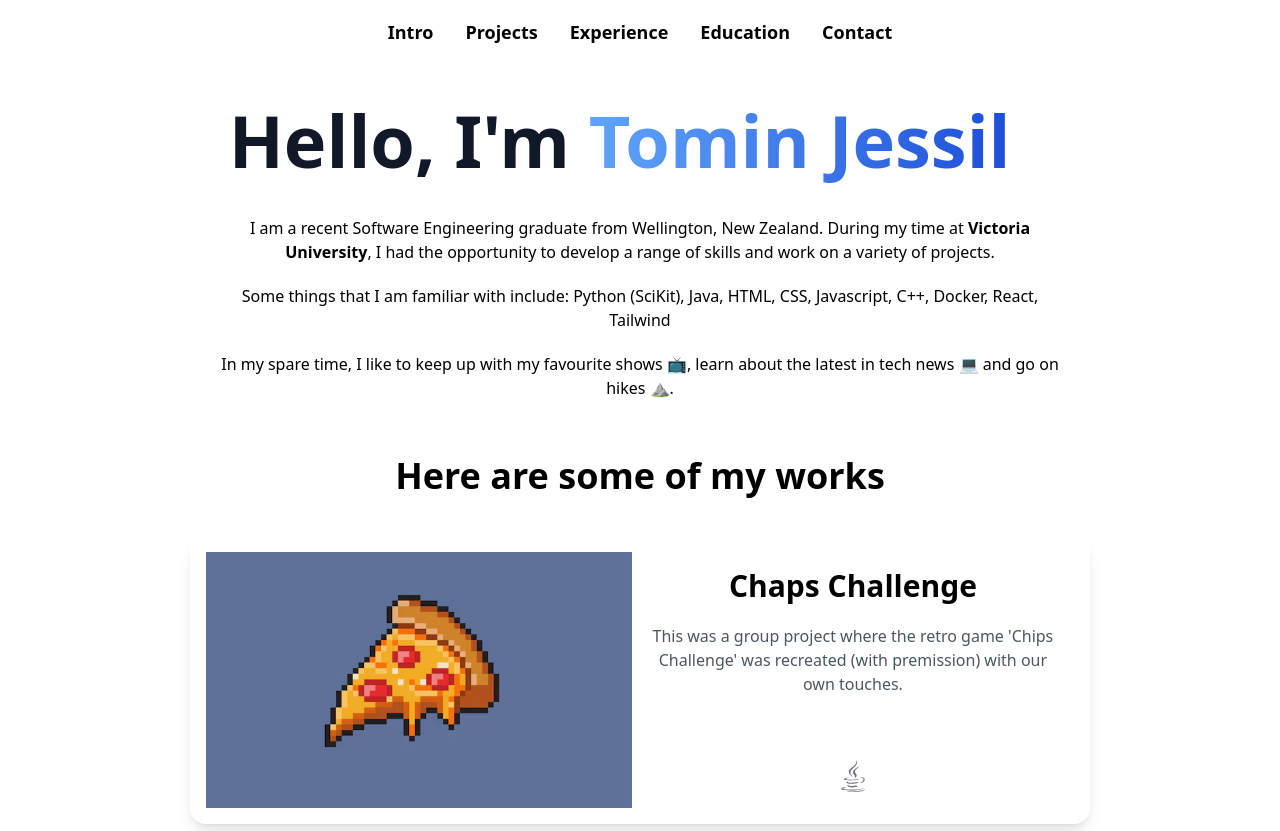
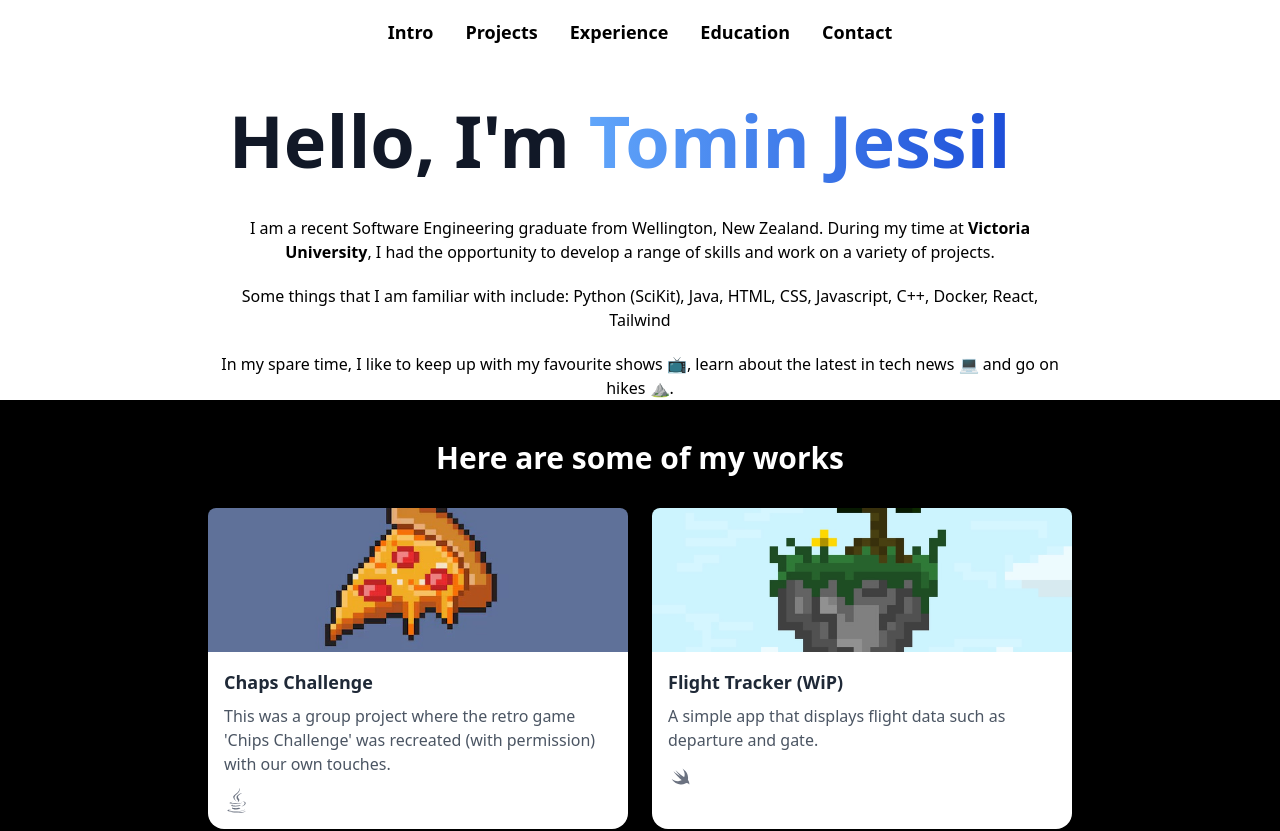
Before and after one commit to tominjessil/Portfolio, a Next.js app: page / in a window 1280 px wide. Shown: the top 831 px of the page. Built offline with nearby package versions, Linux system fonts and the light colour scheme.

Commit message:
Reddid the project cards to make it more narrow

```diff
--- a/src/app/projects/page.tsx
+++ b/src/app/projects/page.tsx
@@ -4,24 +4,44 @@ import { DiSwift } from "react-icons/di";
 
 const Projects = () => {
     const projects = [
-        { id: 1, title: "Chaps Challenge", description: "This was a group project where the retro game 'Chips Challenge' was recreated (with premission) with our own touches.", imgSrc: "/image1.jpeg", reversed: false, icons: [FaJava] },
-        { id: 2, title: "Flight Tracker (WiP)", description: "A simple app that displays flight data such as departure and gate.", imgSrc: "/image2.jpeg", reversed: true, icons: [DiSwift]},
-        { id: 3, title: "Project Three", description: "Description for project three.", imgSrc: "/image3.jpeg", reversed: false, icons: [FaReact, FaNodeJs, FaDatabase]},
+        {
+            id: 1,
+            title: "Chaps Challenge",
+            description:
+                "This was a group project where the retro game 'Chips Challenge' was recreated (with permission) with our own touches.",
+            imgSrc: "/image1.jpeg",
+            icons: [FaJava],
+        },
+        {
+            id: 2,
+            title: "Flight Tracker (WiP)",
+            description:
+                "A simple app that displays flight data such as departure and gate.",
+            imgSrc: "/image2.jpeg",
+            icons: [DiSwift],
+        },
+        {
+            id: 3,
+            title: "Project Three",
+            description: "Description for project three.",
+            imgSrc: "/image3.jpeg",
+            icons: [FaReact, FaNodeJs, FaDatabase],
+        },
     ];
 
     return (
-        <section id="projects" className="mt-14 px-4 sm:px-6 lg:px-20 text-black">
-            <h1 className="text-center text-4xl font-extrabold">
+        <section id="projects" className="flex flex-col items-center bg-black py-10">
+        <h1 className="text-center text-3xl font-extrabold text-white mb-8">
             Here are some of my works
         </h1>
-            <div className="mt-10 grid grid-cols-1 gap-6">
+        {/* Modified grid setup */}
+        <div className="grid grid-cols-1 sm:grid-cols-2 gap-6 px-4 w-full max-w-4xl mx-auto justify-items-center align-middle">
         {projects.map((project) => (
                 <PCard
                     key={project.id}
                     title={project.title}
                     description={project.description}
                     imgSrc={project.imgSrc}
-                        reversed={project.reversed}
                     icons={project.icons}
                 />
             ))}
--- a/src/components/ui/pcard.tsx
+++ b/src/components/ui/pcard.tsx
@@ -8,21 +8,29 @@ interface PCardProps {
     icons?: IconType[];
 }
 
-const PCard: React.FC<PCardProps> = ({ title, description, imgSrc, reversed = false, icons = [] }) => {
+const PCard: React.FC<PCardProps> = ({ title, description, imgSrc, icons = [] }) => {
     return (
-        <div className={`flex flex-col md:flex-row ${reversed ? "md:flex-row-reverse" : "flex-row"} rounded-2xl overflow-hidden shadow-lg hover:shadow-blue-500 bg-white mx-auto w-full max-w-[900px] p-2 sm:p-4`}>
+        <div className="rounded-2xl flex flex-col bg-white shadow hover:shadow-lg w-full">
+            {/* Image Section */}
             <div className="w-full">
-                <img src={imgSrc} alt={title} className="w-full h-auto object-cover sm:h-48 md:h-56 lg:h-64"/>
+                <img
+                    src={imgSrc}
+                    alt={title}
+                    className="w-full h-36 object-cover rounded-t-lg"
+                />
             </div>
-            <div className="flex flex-col justify-between p-4 w-full">
-                <div className="text-center">
-                    <h2 className="text-2xl lg:text-3xl font-bold mb-2">{title}</h2>
-                    <p className="text-gray-600 text-sm lg:text-base mt-5">{description}</p>
-                </div>
+            {/* Text Content */}
+            <div className="p-4">
+                <h2 className="text-lg font-bold text-gray-800">{title}</h2>
+                <p className="text-gray-600 mt-2 text-base">{description}</p>
                 {icons.length > 0 && (
-                    <div className="mt-4 flex justify-center space-x-4">
+                    <div className="flex mt-3 space-x-2">
                         {icons.map((Icon, index) => (
-                            <Icon key={index} size={32} className="text-gray-500 hover:text-blue-500 transition" />
+                            <Icon
+                                key={index}
+                                size={25}
+                                className="text-gray-500 hover:text-blue-500 transition"
+                            />
                         ))}
                     </div>
                 )}
@@ -31,4 +39,5 @@ const PCard: React.FC<PCardProps> = ({ title, description, imgSrc, reversed = fa
     );
 };
 
+
 export default PCard;
```
Lines whose indentation alone changed are shown as unchanged.
